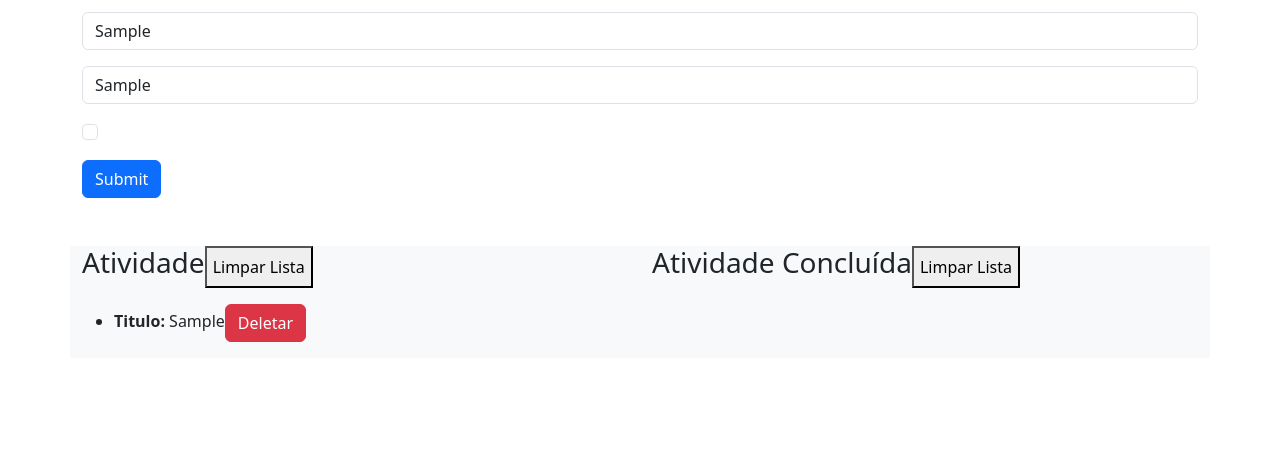
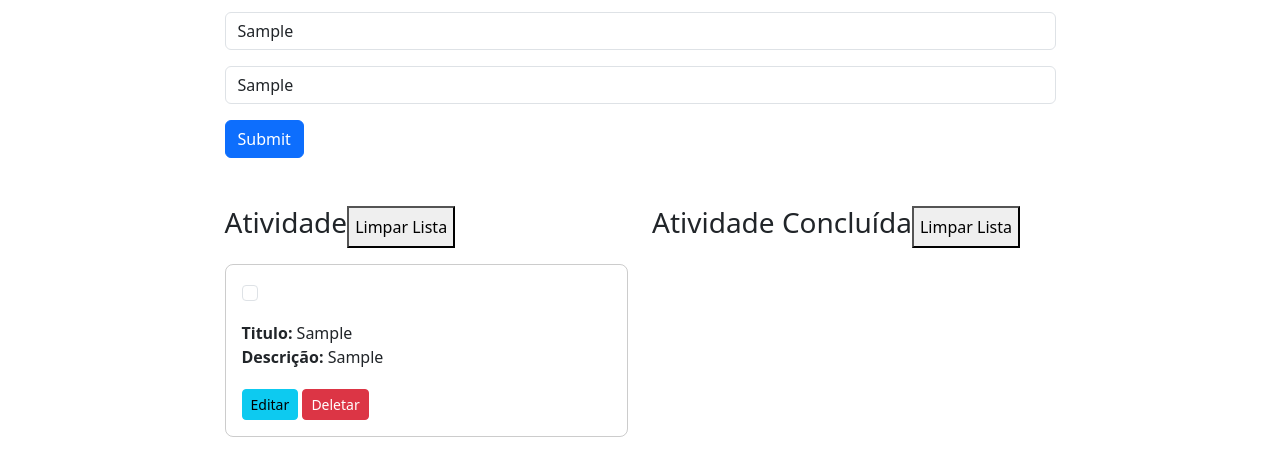
Before and after one commit to saviorhavely/todo-list-vanilla-vite, a website built with Vite: page index.html in a window 1280 px wide. Both pictures are taken after typing "Sample", "Sample" into the empty fields and a click on the button "Submit". Shown: the part 90-566 px from the top of the page. Built offline with nearby package versions, Linux system fonts and the light colour scheme.

Commit message:
feat: add onHook

```diff
--- a/index.html
+++ b/index.html
@@ -5,33 +5,34 @@
     <link rel="icon" type="image/svg+xml" href="/vite.svg" />
     <meta name="viewport" content="width=device-width, initial-scale=1.0" />
     <title>Vite App</title>
+
+    <link rel="stylesheet" href="src/styles/style.css">
   </head>
   <body>
     <div id="app" class="pt-5">
       <div class="container">
+        <div class="row justify-content-center">
+          <div class="col-lg-9">
             <h2 class="text-center mb-3">Lista de atividades</h2>
 
             <form id="addTask">
               <div class="mb-3">
-            <input name="title" type="text" class="form-control" />
+                <input name="title" type="text" class="form-control" required/>
               </div>
               <div class="mb-3">
-            <input name="amount" type="text" class="form-control" />
-          </div>
-          <div class="mb-3 form-check">
-            <input name="checked" type="checkbox" class="form-check-input" />
+                <input name="description" type="text" class="form-control" required/>
               </div>
               <button type="submit" class="btn btn-primary">Submit</button>
             </form>
 
-        <div class="row mt-5 bg-light">
+            <div class="row mt-5">
               <div class="col-lg-6">
                 <div class="d-flex mb-3">
                   <h3>Atividade</h3>
                   <button data-type="tasks" class="clear-btn">Limpar Lista</button>
                 </div>
 
-            <ul id="tasks">
+                <ul class="list" id="tasks">
                   <li>teste</li>
                 </ul>
               </div>
@@ -43,9 +44,11 @@
                   </button>
                 </div>
 
-            <ul id="tasks-completed">
+                <ul class="list" id="tasks-completed">
                   <li><strong>Titulo: </strong> sandksajdksajdoa</li>
                 </ul>
+              </div>
+            </div>
           </div>
         </div>
       </div>
--- a/src/js/components/buttons.js
+++ b/src/js/components/buttons.js
@@ -1,10 +1,18 @@
 import { dataClean, dataDelete, renderTodos } from "../data/todos";
+
+const onHook = (target, event = "click", callback = (ev) => {}) => {
+  const elements = document.querySelectorAll(target);
+  elements.forEach((button) => {
+    button.addEventListener(event, callback);
+  });
+};
 
 function onClickForDelete() {
   const btnsDelete = document.querySelectorAll(".btn-del");
   btnsDelete.forEach((button) => {
     button.addEventListener("click", function () {
-      const li = button.parentNode;
+      // const li = button.parentNode;
+      const li = button.closest("li");
       const index = li.dataset.index;
       dataDelete(index);
       renderTodos();
@@ -24,4 +32,19 @@ function onClickForClear() {
   });
 }
 
-export { onClickForClear, onClickForDelete };
+
+
+// function onChangeConcluited() {
+//   const checkedTask = document.querySelectorAll("[name=checkedTask]");
+
+//   btnsClear.forEach((button) => {
+//     button.addEventListener("click", function () {
+//       // const type = button.dataset.type
+//       const { type } = button.dataset;
+//       dataClean(type);
+//       renderTodos();
+//     });
+//   });
+// }
+
+export { onClickForClear, onClickForDelete, onHook };
--- a/src/js/data/todos.js
+++ b/src/js/data/todos.js
@@ -1,5 +1,8 @@
-
-import { onClickForClear, onClickForDelete } from "../components/buttons";
+import {
+  onClickForClear,
+  onClickForDelete,
+  onHook,
+} from "../components/buttons";
 import { listCompletedTask, listTask } from "../variables";
 
 function data() {
@@ -33,16 +36,28 @@ function renderTodos() {
   data().forEach((item, index) => {
     const li = document.createElement("li");
     li.setAttribute("data-index", index);
+    li.classList.add("list__item");
 
-    const title = document.createElement("span");
-    title.innerHTML = "<strong>Titulo: </strong> " + item.title;
+    const itemHtml = `
+      <input name="checkedTask" type="checkbox" class="form-check-input" />
+      <span>
+        <strong>Titulo:</strong> ${item.title} </br>
+        <strong>Descrição:</strong> ${item.description}
+      </span>
+      <span>
+        <button class="btn btn-sm btn-info">Editar</button>
+        <button class="btn btn-sm btn-danger btn-del">Deletar</button>
+      </span>
+    `;
 
-    const buttonDel = document.createElement("button");
-    buttonDel.classList.add("btn", "btn-danger", "btn-del");
-    buttonDel.innerHTML = "Deletar";
+    // const buttonDel = document.createElement("button");
+    // buttonDel.classList.add("btn", "btn", "btn-del");
+    // buttonDel.innerHTML = "Deletar";
 
-    li.append(title);
-    li.append(buttonDel);
+    // li.append(title);
+    // li.append(buttonDel);
+
+    li.innerHTML = itemHtml;
 
     if (item.checked == true) {
       listCompletedTask.append(li);
@@ -52,7 +67,14 @@ function renderTodos() {
   });
 
   onClickForClear();
-  onClickForDelete();
+  // onClickForDelete();
+
+  onHook(".btn-del", "click", (ev) => {
+    const li = ev.target.closest("li");
+    const index = li.dataset.index;
+    dataDelete(index);
+    renderTodos();
+  });
 }
 
 function dataDelete(index) {
@@ -62,4 +84,6 @@ function dataDelete(index) {
   localStorage.setItem("list", JSON.stringify(prevdata));
 }
 
+const dataEdit = (index, args) => {};
+
 export { data, dataPush, dataClean, dataDelete, renderTodos };
--- a/src/js/forms/addTask.js
+++ b/src/js/forms/addTask.js
@@ -8,8 +8,8 @@ function onSubmitAddTask() {
 
     dataPush({
       title: form.querySelector("[name=title]").value,
-      amount: form.querySelector("[name=amount]").value,
-      checked: form.querySelector("[name=checked]").checked,
+      description: form.querySelector("[name=description]").value,
+      checked: false,
     })
 
     renderTodos();
--- a/src/styles/style.css
+++ b/src/styles/style.css
@@ -0,0 +1,19 @@
+html {}
+body {}
+
+
+/* Lists */
+.list {
+    list-style: none;
+    padding-left: 0;
+}
+.list__item {
+    display: flex;
+    flex-direction: column;
+    gap: 20px;
+
+    padding: 16px;
+    margin-bottom: 10px;
+    border: 1px solid rgba(0, 0, 0, .2);
+    border-radius: 8px;
+}
--- /dev/null
+++ b/vite.config.js
@@ -0,0 +1,8 @@
+export default {
+    build: {
+        target: 'es2015'
+    },
+    server: {
+        port: 3000
+    }
+}
```
Lines whose indentation alone changed are shown as unchanged.
